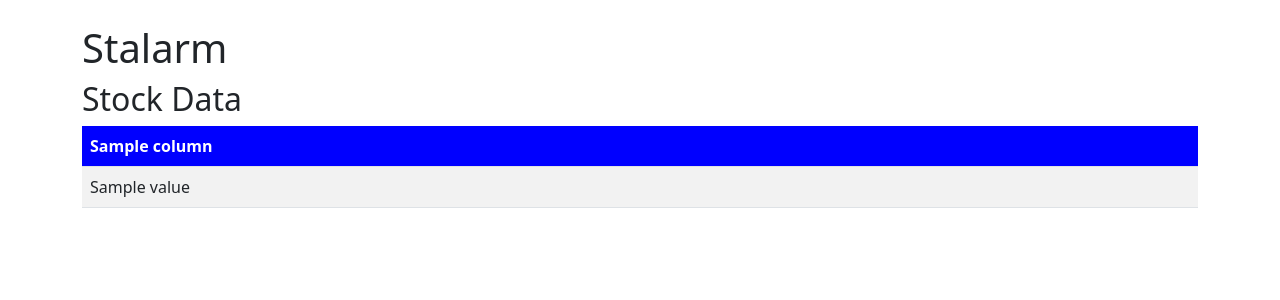
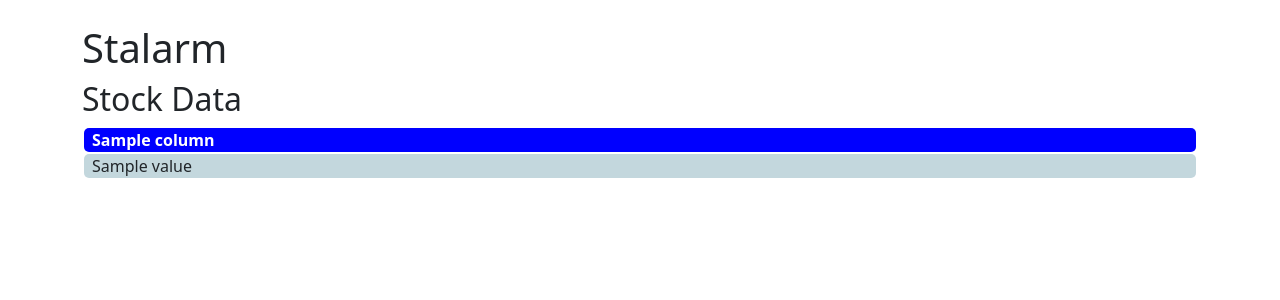
Before and after one commit to stelstel/stalarm, a Flask app: template app/templates/index.html in a window 1280 px wide. Shown: the top 300 px of the page. Run offline with Flask 3, Linux system fonts and the light colour scheme; the template is opened without the code that fills it: most values are stand-ins (such as "Sample title", 1, 10 or a date in 2020); parts of the project's set-up code (start-up, migrations or seed data) failed here and were passed over; some libraries are stand-ins or nearby versions.

Commit message:
Web cosmetics

```diff
--- a/app/stalarm.py
+++ b/app/stalarm.py
@@ -13,6 +13,7 @@ import pytz
 
 from functions import read_config_ini, convert_to_swedish_timezone, custom_sort
 
+# 2025 -> 25
 # TODO add update_frequency to config.ini etc.
 # TODO Expand msg_to_user
 # TODO historic, historical ?
--- a/app/static/style.css
+++ b/app/static/style.css
@@ -1,6 +1,7 @@
 @media(min-width: 1400px){
     .container, .container-lg, .container-md, .container-sm, .container-xl, .container-xxl {
-        max-width: 1920px;
+        /* max-width: 1920px; */
+        max-width: 90%;
     }
 }
 
@@ -9,8 +10,36 @@
     font-weight: bold;
 }
 
+.table.table-striped{
+    border-spacing: 2px;
+    border-collapse: separate;
+}
+
 .table.table-striped thead tr th{
     background-color: blue;
     color: white;
     vertical-align: top;
 }
+
+.table.table-striped.stock_data_table tr th,
+.table.table-striped.stock_data_table tr td{
+    border-radius: 5px;
+    padding: 3px;
+    border-style: none;
+    padding: 0px 8px 0px 8px;
+}
+
+/* Make the column "Inc. lim. reached after decrease lim. reached" narrower */
+.table th:nth-child(1), .table td:nth-child(13) {
+    width: 7%;
+}
+
+/* Target even rows */
+.table.table-striped.stock_data_table tr:nth-child(even) td {
+    background-color: rgb(235, 233, 233);
+}
+
+/* Target odd rows */
+.table.table-striped.stock_data_table tr:nth-child(odd) td {
+    background-color: rgb(205, 226, 233);
+}
--- a/app/templates/index.html
+++ b/app/templates/index.html
@@ -15,7 +15,7 @@
     <div class="container mt-4">
         <h1>Stalarm</h1>
         <h2>Stock Data</h2>
-        <table class="table table-striped">
+        <table class="table table-striped stock_data_table">
             <thead>
                 <tr>
                     {% for column in columns %}
```
